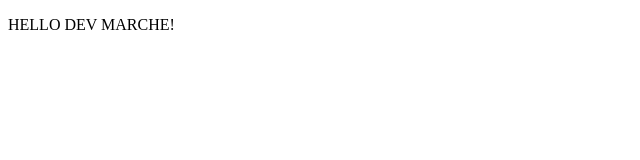
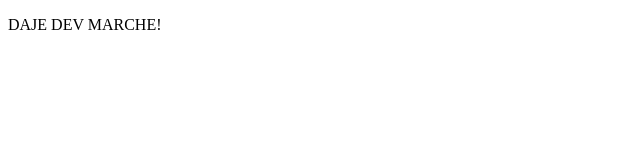
Before and after one commit to ricfrank/ansible-devmarche, a plain HTML site: page src/index.html in a window 1280 px wide. Shown: the full height of the page, 0-640 px from the left. Drawn offline with Linux system fonts and the light colour scheme.

Commit message:
change index.html content

```diff
--- a/src/index.html
+++ b/src/index.html
@@ -4,6 +4,6 @@
     <title></title>
 </head>
 <body>
-<p>HELLO DEV MARCHE!</p>
+<p>DAJE DEV MARCHE!</p>
 </body>
 </html>
```
